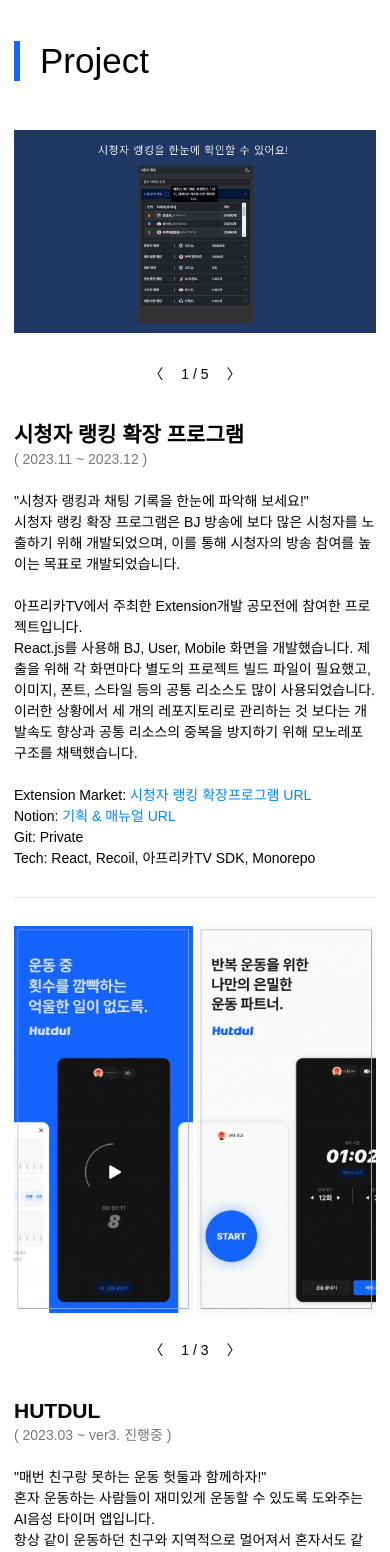
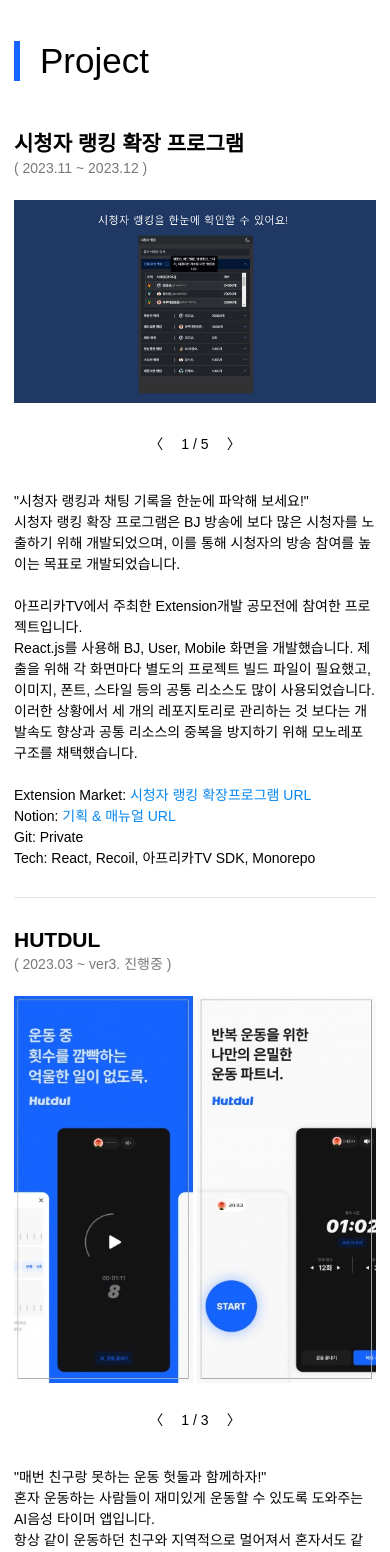
Before and after one commit to 2myungho/my-portfolio, a Next.js app: page / in a window 390 px wide. Shown: the part 2700-4252 px from the top of the page. Built offline with nearby package versions, Linux system fonts and the light colour scheme; a web font is replaced by a local one.

Commit message:
style: 반응형에 따라 프로젝트 이미지 위치 변경

```diff
--- a/src/app/section/Project.tsx
+++ b/src/app/section/Project.tsx
@@ -94,7 +94,7 @@ export default function Project() {
         <h2>Project</h2>
       </div>
       <article className="lg:flex gap-x-10 mb-8">
-        <aside className="w-full mb-6 lg:w-3/5 lg:mb-0">
+        <aside className="hidden w-full mb-6 lg:w-3/5 lg:mb-0 lg:block">
           <ImageSlider images={rankImages} imageHeight="h-[220px]" />
         </aside>
         <div className="w-full">
@@ -105,6 +105,9 @@ export default function Project() {
             <div className="text-[#76787A]">( 2023.11 ~ 2023.12 )</div>
           </div>
           <br />
+          <aside className="w-full mb-6 lg:w-3/5 lg:mb-0 md:block lg:hidden">
+            <ImageSlider images={rankImages} imageHeight="h-[220px]" />
+          </aside>
           <div className="lg:flex gap-x-10">
             <div className="w-full">
               <div>
@@ -152,7 +155,7 @@ export default function Project() {
       <hr className={styles.hr} />
 
       <article className="lg:flex gap-x-10 mb-8">
-        <aside className="w-full mb-6 lg:w-3/5 lg:mb-0">
+        <aside className="hidden w-full mb-6 lg:w-3/5 lg:mb-0 lg:block">
           <ImageSlider images={hutdulImages} imageHeight="h-[400px]" />
         </aside>
         <div className="w-full">
@@ -161,6 +164,9 @@ export default function Project() {
             <div className="text-[#76787A]">( 2023.03 ~ ver3. 진행중 )</div>
           </div>
           <br />
+          <aside className="w-full mb-6 lg:w-3/5 lg:mb-0 md:block lg:hidden">
+            <ImageSlider images={hutdulImages} imageHeight="h-[400px]" />
+          </aside>
           <div className="lg:flex gap-x-10">
             <div className="w-full">
               <div>&quot;매번 친구랑 못하는 운동 헛둘과 함께하자!&quot;</div>
@@ -207,7 +213,7 @@ export default function Project() {
       <hr className={styles.hr} />
 
       <article className="lg:flex gap-x-10 mb-8">
-        <aside className="w-full mb-6 lg:w-3/5 lg:mb-0">
+        <aside className="hidden w-full mb-6 lg:w-3/5 lg:mb-0 lg:block">
           <ImageSlider images={portfoliImages} imageHeight="h-[300px]" />
         </aside>
         <div className="w-full">
@@ -216,6 +222,9 @@ export default function Project() {
             <div className="text-[#76787A]">( 2023.08 ~ 2023.08 )</div>
           </div>
           <br />
+          <aside className="w-full mb-6 lg:w-3/5 lg:mb-0 md:block lg:hidden">
+            <ImageSlider images={portfoliImages} imageHeight="h-[300px]" />
+          </aside>
           <div className="lg:flex gap-x-10">
             <div className="w-full">
               <div>Nextjs 학습을 목적으로 제작한 포트폴리오 페이지입니다.</div>
@@ -241,7 +250,7 @@ export default function Project() {
       <hr className={styles.hr} />
 
       <article className="lg:flex gap-x-10 mb-8">
-        <aside className="w-full mb-6 lg:w-3/5 lg:mb-0">
+        <aside className="hidden w-full mb-6 lg:w-3/5 lg:mb-0 lg:block">
           <ImageSlider images={planitImages} imageHeight="h-[300px]" />
         </aside>
         <div className="w-full">
@@ -250,6 +259,9 @@ export default function Project() {
             <div className="text-[#76787A]">( 2020.09 ~ 2020.12 )</div>
           </div>
           <br />
+          <aside className="w-full mb-6 lg:w-3/5 lg:mb-0 md:block lg:hidden">
+            <ImageSlider images={planitImages} imageHeight="h-[300px]" />
+          </aside>
           <div className="lg:flex gap-x-10">
             <div className="w-full">
               <div>
@@ -291,7 +303,7 @@ export default function Project() {
       <hr className={styles.hr} />
 
       <article className="lg:flex gap-x-10 mb-8">
-        <aside className="w-full mb-6 lg:w-3/5 lg:mb-0">
+        <aside className="hidden w-full mb-6 lg:w-3/5 lg:mb-0 lg:block">
           <ImageSlider images={coffeeLavitaImages} imageHeight="h-[280px]" />
         </aside>
         <div className="w-full">
@@ -303,6 +315,9 @@ export default function Project() {
             </div>
           </div>
           <br />
+          <aside className="w-full mb-6 lg:w-3/5 lg:mb-0 md:block lg:hidden">
+            <ImageSlider images={coffeeLavitaImages} imageHeight="h-[280px]" />
+          </aside>
           <div className="lg:flex gap-x-10">
             <div className="w-full">
               <div>
```
